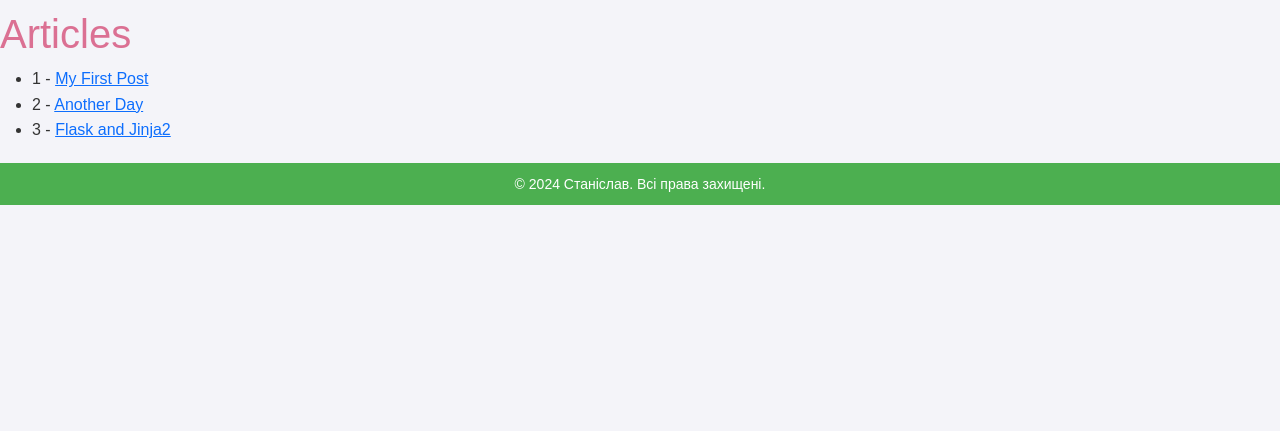
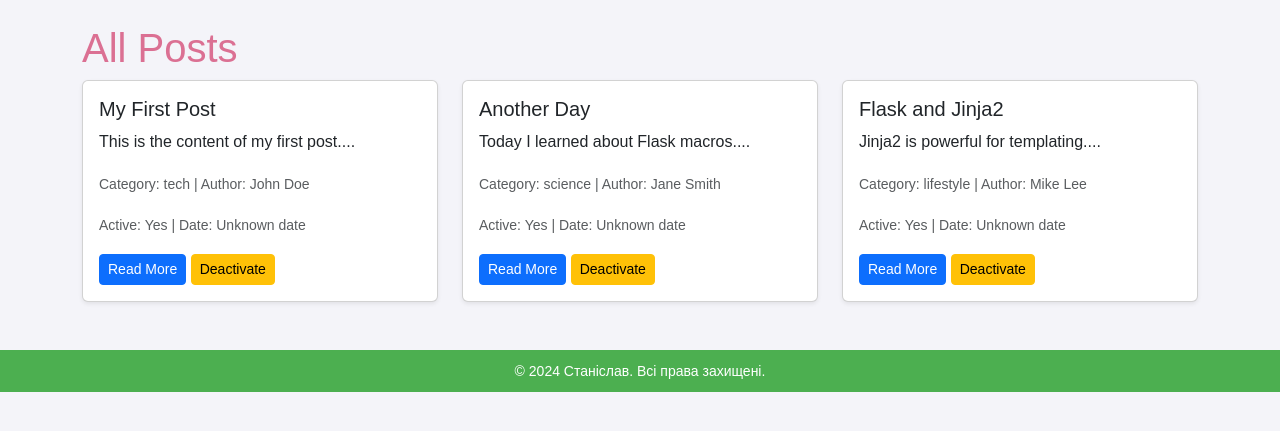
Before and after one commit to ZakharchenkoStanislavIvanovich/flask-app-lab, a Flask app: page /post/ in a window 1280 px wide. Shown: the part 181-612 px from the top of the page. Run offline with Flask 3, Linux system fonts and the light colour scheme; some libraries are stand-ins or nearby versions.

Commit message:
add json, 404

```diff
--- a/app/posts/templates/posts/posts.html
+++ b/app/posts/templates/posts/posts.html
@@ -1,18 +1,39 @@
-{% extends 'base.html'  %}
+{% extends 'base.html' %}
 
-{% block title %} POSTS {% endblock %}
+{% block title %}Posts{% endblock %}
 
 {% block content %}
+<div class="container my-4">
+    <h1>All Posts</h1>
+    <div class="row">
+        {% for post in posts %}
+        <div class="col-md-4">
+            <div class="card mb-4 shadow-sm">
+                <div class="card-body">
+                    <h5 class="card-title">{{ post['title'] }}</h5>
+                    <p class="card-text">{{ post['content'][:100] }}...</p>
+                    <p class="card-text">
+                        <small class="text-muted">
+                            Category: {{ post['category'] }} | Author: {{ post['author'] }}
+                        </small>
+                    </p>
+                    <p class="card-text">
+                        <small class="text-muted">
+                            Active: {{ 'Yes' if post['is_active'] else 'No' }} |
+                            Date: {{ post['publication_date'] }}
+                        </small>
+                    </p>
 
-
-
-<h1>Articles</h1>
-<ul>
-    {% for post in posts %}
-        <li> {{post["id"]}} -
-            <a href="{{post['id'] }}">{{post["title"]}}</a>
-         </li>
-    {% endfor %}
-</ul>
-
+                    <a href="{{ url_for('posts.detail_post', id=post['id']) }}" class="btn btn-primary btn-sm">Read More</a>
+                    <form method="POST" action="{{ url_for('posts.toggle_active', id=post['id']) }}" style="display: inline;">
+                        <button type="submit" class="btn btn-warning btn-sm">
+                            {{ 'Deactivate' if post['is_active'] else 'Activate' }}
+                        </button>
+                    </form>
+                </div>
+            </div>
+        </div>
+        {% endfor %}
+    </div>
+</div>
 {% endblock %}
--- /dev/null
+++ b/app/posts/utils.py
@@ -0,0 +1,16 @@
+import json
+
+POSTS_FILE = 'posts.json'
+
+def load_posts():
+    """Завантаження постів із JSON-файлу"""
+    try:
+        with open(POSTS_FILE, 'r') as file:
+            return json.load(file)
+    except (FileNotFoundError, json.JSONDecodeError):
+        return []
+
+def save_posts(posts):
+    """Збереження постів у JSON-файл"""
+    with open(POSTS_FILE, 'w') as file:
+        json.dump(posts, file, indent=4)
--- a/app/posts/views.py
+++ b/app/posts/views.py
@@ -1,6 +1,9 @@
 from . import post_bp
-from flask import render_template, abort, flash, redirect, url_for
+from flask import render_template, abort, flash, redirect, url_for, session, request
 from .forms import PostForm
+from .utils import load_posts, save_posts
+import datetime
+import json
 
 # posts
 posts = [
@@ -9,9 +12,30 @@ posts = [
     {"id": 3, 'title': 'Flask and Jinja2', 'content': 'Jinja2 is powerful for templating.', 'author': 'Mike Lee', 'is_active': False, 'publish_date': '2024-12-03', 'category': 'lifestyle'}
 ]
 
+def load_posts():
+    try:
+        with open('posts.json', 'r') as file:
+            return json.load(file)
+    except FileNotFoundError:
+        return []
+    except json.JSONDecodeError:
+        return []
+
 @post_bp.route('/')
 def get_posts():
+    posts = load_posts()
+
+    # Форматування дати, якщо потрібно
+    for post in posts:
+        try:
+            post["publication_date"] = datetime.datetime.strptime(
+                post["publication_date"], '%Y-%m-%d'
+            ).strftime('%B %d, %Y')  # Наприклад: December 14, 2024
+        except (ValueError, KeyError):
+            post["publication_date"] = "Unknown date"
+
     return render_template('posts/posts.html', posts=posts)
+
 
 @post_bp.route('/<int:id>')
 def detail_post(id):
@@ -62,5 +86,6 @@ def toggle_active(id):
     post = next((post for post in posts if post["id"] == id), None)
     if post:
         post["is_active"] = not post["is_active"]
-        flash(f'Post "{post["title"]}" status changed to {"Active" if post["is_active"] else "Inactive"}!', 'info')
-    return redirect(url_for('posts.detail_post', id=id))
+        save_posts(posts)
+        flash(f'Post "{post["title"]}" is now {"active" if post["is_active"] else "inactive"}!', 'success')
+    return redirect(url_for('posts.get_posts'))
--- a/app/templates/base.html
+++ b/app/templates/base.html
@@ -10,6 +10,8 @@
 
     <!-- Підключення вашого власного CSS -->
     <link rel="stylesheet" href="{{ url_for('static', filename='css/styles.css') }}">
+
+</head>
 </head>
 <body>
     <header class="bg-success text-white text-center py-4">
@@ -43,5 +45,9 @@
 
     <!-- Підключення Bootstrap JS (необов'язково, якщо не використовуєте JavaScript функції Bootstrap) -->
     <script src="https://cdn.jsdelivr.net/npm/bootstrap@5.3.0/dist/js/bootstrap.bundle.min.js"></script>
+    <script src="https://code.jquery.com/jquery-3.5.1.slim.min.js"></script>
+    <script src="https://cdn.jsdelivr.net/npm/@popperjs/core@2.9.2/dist/umd/popper.min.js"></script>
+    <script src="https://stackpath.bootstrapcdn.com/bootstrap/4.5.2/js/bootstrap.min.js"></script>
+
 </body>
 </html>
--- a/app/views.py
+++ b/app/views.py
@@ -16,3 +16,8 @@ def home():
 def resume():
     page_title = "Резюме"
     return render_template('resume.html', title=page_title)
+
+@app.errorhandler(404)
+def page_not_found(error):
+    # Відображаємо шаблон 404.html і повертаємо статусний код 404
+    return render_template('404.html'), 404
--- /dev/null
+++ b/posts.json
@@ -0,0 +1,29 @@
+[
+    {
+        "id": 1,
+        "title": "My First Post",
+        "content": "This is the content of my first post.",
+        "author": "John Doe",
+        "is_active": true,
+        "publish_date": "2024-12-01",
+        "category": "tech"
+    },
+    {
+        "id": 2,
+        "title": "Another Day",
+        "content": "Today I learned about Flask macros.",
+        "author": "Jane Smith",
+        "is_active": true,
+        "publish_date": "2024-12-02",
+        "category": "science"
+    },
+    {
+        "id": 3,
+        "title": "Flask and Jinja2",
+        "content": "Jinja2 is powerful for templating.",
+        "author": "Mike Lee",
+        "is_active": true,
+        "publish_date": "2024-12-03",
+        "category": "lifestyle"
+    }
+]
```
Also changed, not shown: app/posts/posts.json (added, +20 -0 lines), app/templates/404.html (added, +10 -0 lines).
